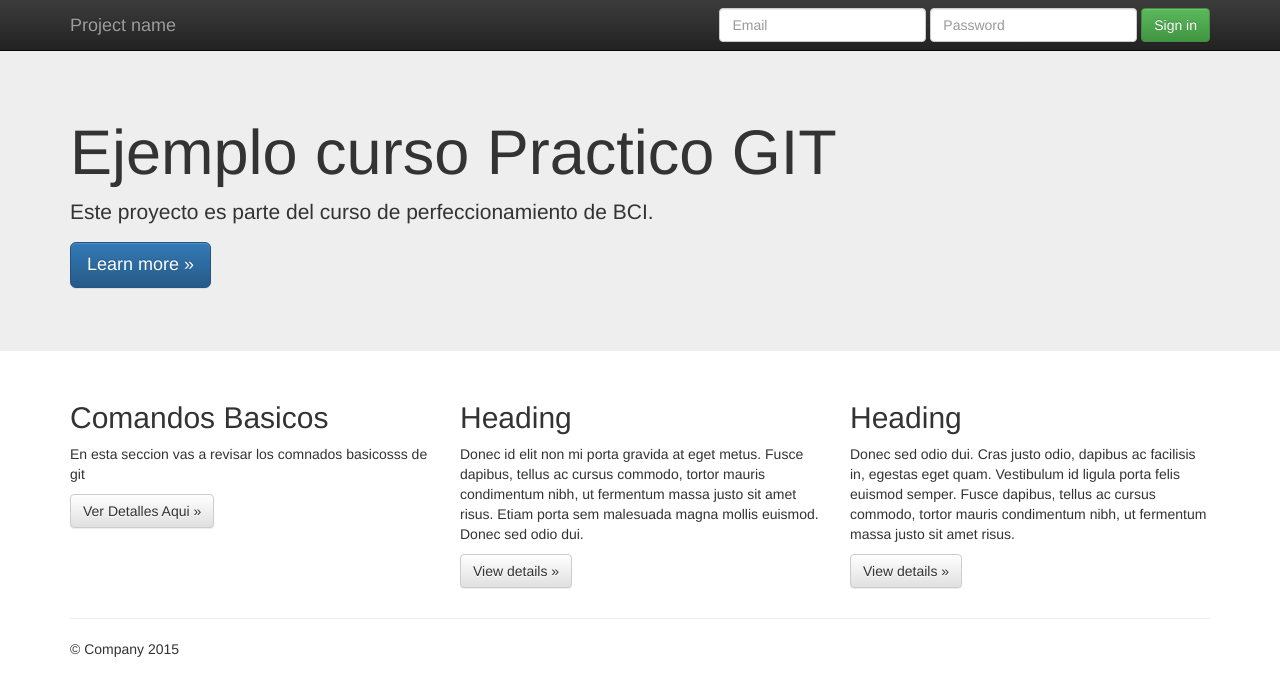
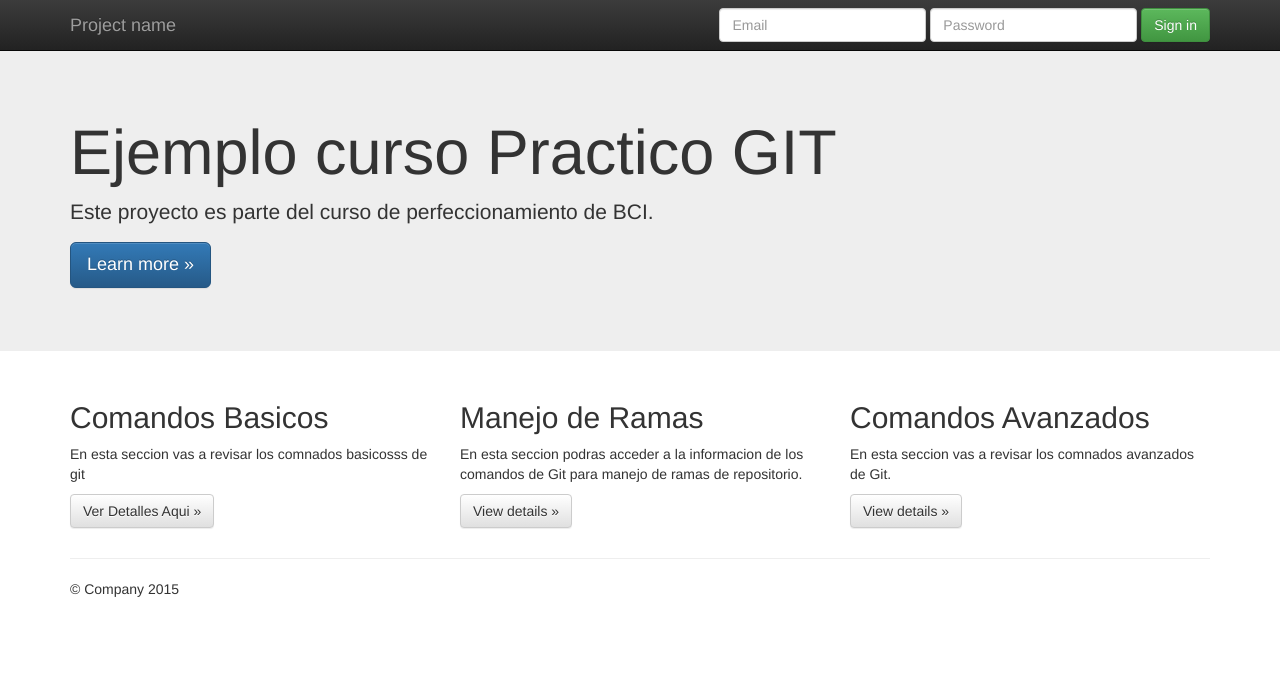
Before and after one commit to claudiaarancibia/CursoGitBCI, a plain HTML site: page index.html in a window 1280 px wide. Drawn offline with nearby package versions, Linux system fonts and the light colour scheme.

Commit message:
se vuelve a actualizar estructura del sitio en index.html

```diff
--- a/index.html
+++ b/index.html
@@ -70,13 +70,13 @@
           <p><a class="btn btn-default" href="#" role="button">Ver Detalles Aqui &raquo;</a></p>
         </div>
         <div class="col-md-4">
-          <h2>Heading</h2>
-          <p>Donec id elit non mi porta gravida at eget metus. Fusce dapibus, tellus ac cursus commodo, tortor mauris condimentum nibh, ut fermentum massa justo sit amet risus. Etiam porta sem malesuada magna mollis euismod. Donec sed odio dui. </p>
+          <h2>Manejo de Ramas</h2>
+          <p>En esta seccion podras acceder a la informacion de los comandos de Git para manejo de ramas de repositorio.</p>
           <p><a class="btn btn-default" href="#" role="button">View details &raquo;</a></p>
        </div>
         <div class="col-md-4">
-          <h2>Heading</h2>
-          <p>Donec sed odio dui. Cras justo odio, dapibus ac facilisis in, egestas eget quam. Vestibulum id ligula porta felis euismod semper. Fusce dapibus, tellus ac cursus commodo, tortor mauris condimentum nibh, ut fermentum massa justo sit amet risus.</p>
+          <h2>Comandos Avanzados</h2>
+          <p>En esta seccion vas a revisar los comnados avanzados de Git.</p>
           <p><a class="btn btn-default" href="#" role="button">View details &raquo;</a></p>
         </div>
       </div>
```
